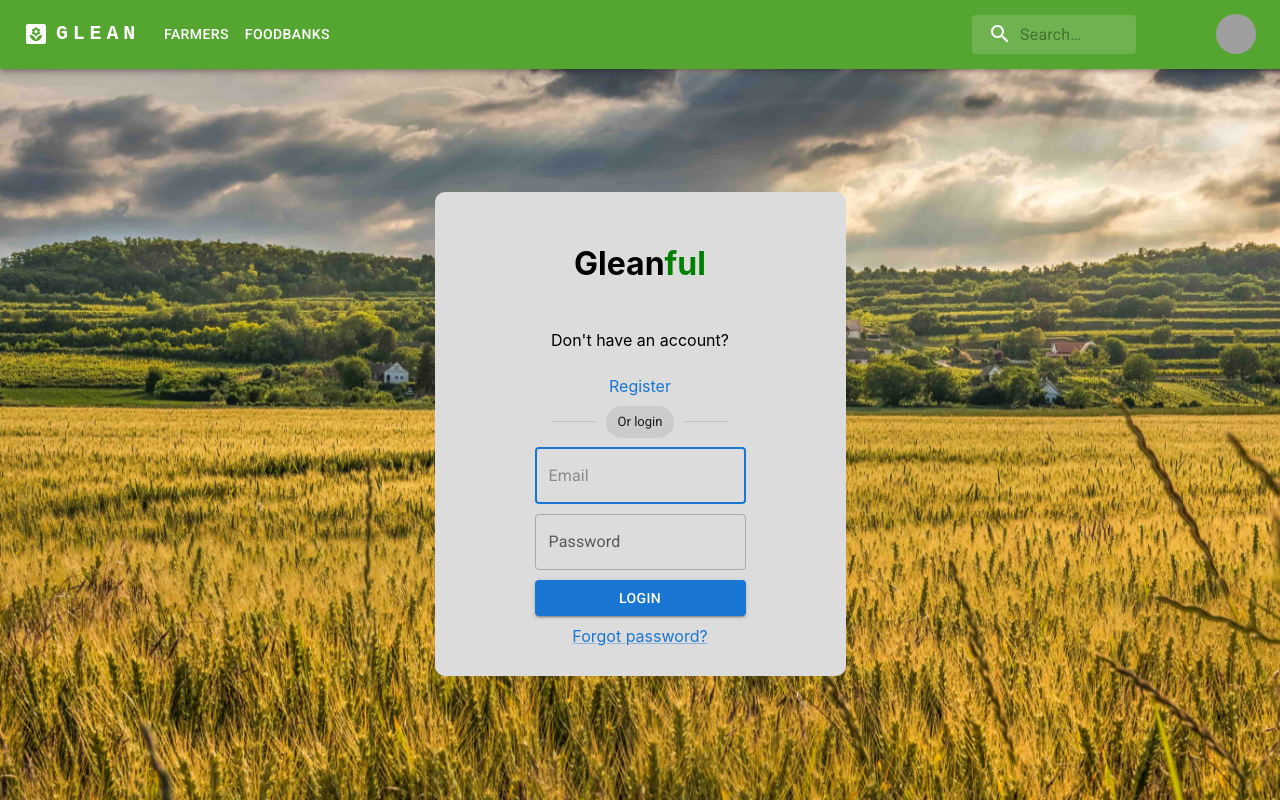
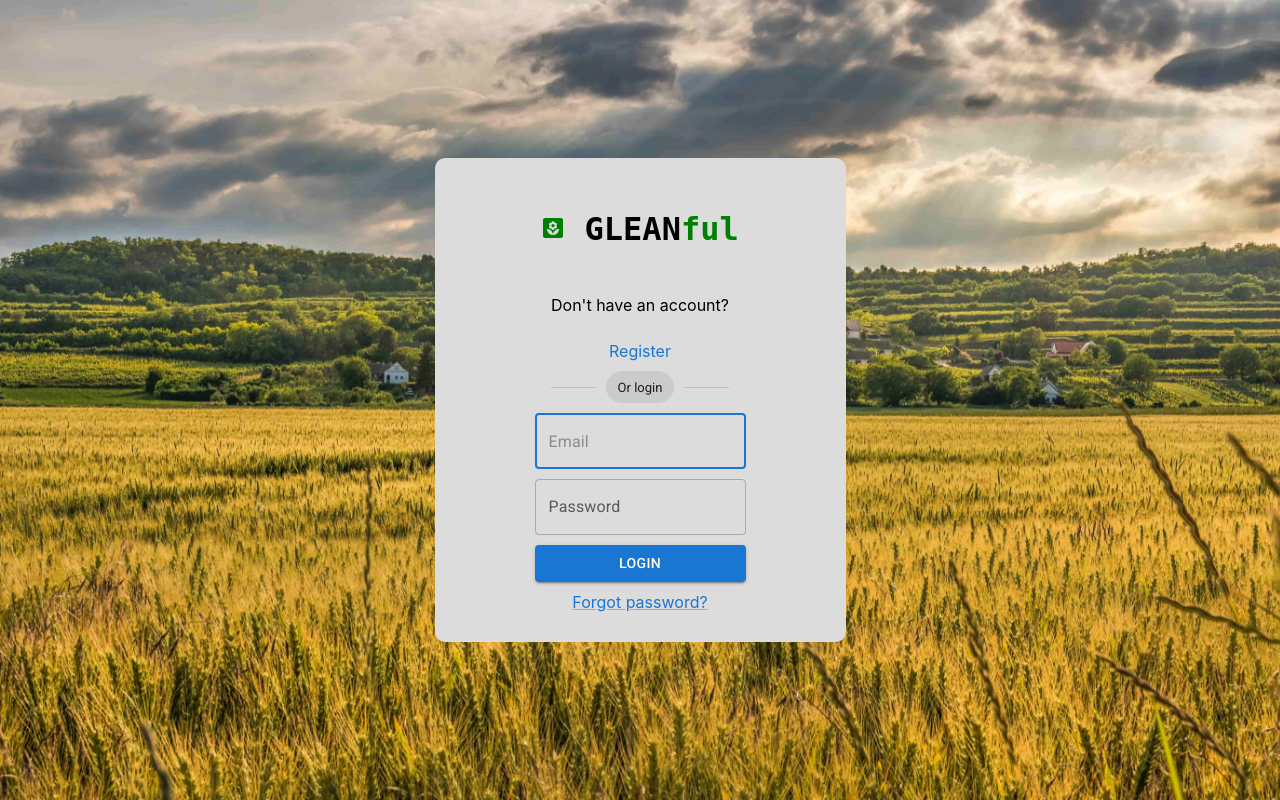
Before and after one commit to 1anakin20/earth-day, a React (Create React App) app in the folder frontend/: page /login in a window 1280 px wide. Built offline with nearby package versions, Linux system fonts and the light colour scheme; grey boxes are pictures that could not be loaded.

Commit message:
Update app name style to be consistent across pages

```diff
--- a/frontend/src/components/ResponsiveAppBar.jsx
+++ b/frontend/src/components/ResponsiveAppBar.jsx
@@ -95,12 +95,12 @@ function ResponsiveAppBar() {
               display: { xs: "none", md: "flex" },
               fontFamily: "monospace",
               fontWeight: 700,
-              letterSpacing: ".3rem",
+              letterSpacing: "0.1rem",
               color: "inherit",
               textDecoration: "none",
             }}
           >
-            GLEAN
+            <span style={{ color: "black" }}>GLEAN</span>ful
           </Typography>
 
           <Box sx={{ flexGrow: 1, display: { xs: "flex", md: "none" } }}>
--- a/frontend/src/components/login/Login.css
+++ b/frontend/src/components/login/Login.css
@@ -31,6 +31,10 @@
     gap: 10px;
 }
 
+.app_name {
+    font-family: "monospace";
+}
+
 .black {
     color: black;
 }
--- a/frontend/src/components/login/login.js
+++ b/frontend/src/components/login/login.js
@@ -6,6 +6,7 @@ import Chip from "@mui/material/Chip";
 import TextField from "@mui/material/TextField";
 import {useState} from "react";
 import ResponsiveAppBar from "../ResponsiveAppBar";
+import YardIcon from "@mui/icons-material/Yard";
 
 function Login() {
     const [username, setUsername] = useState("");
@@ -14,12 +15,16 @@ function Login() {
     return (
         <div className="login__root">
             <div className="login__content">
-                <ResponsiveAppBar/>
                 <div className="login">
                     <div className="login__container">
-                        <h1><span className={"black"}>Glean</span><span className={"green"}>ful</span></h1>
+                        <h1 className='app_name'>
+                            <Link href="/" underline='none'>
+                                <span className={"green"}><YardIcon /></span>
+                                <span className={"black"}> GLEAN</span><span className={"green"}>ful</span>
+                            </Link>
+                        </h1>
                         <p>Don't have an account?</p>
-                        <Link href="#" underline="none">Register</Link>
+                        <Link href="register" underline="none">Register</Link>
                         <Divider variant={"middle"} className={"register__separation"}>
                             <Chip label={"Or login"} color={"default"}/>
                         </Divider>
--- a/frontend/src/components/register/Register.css
+++ b/frontend/src/components/register/Register.css
@@ -25,10 +25,14 @@ html {
   gap: 10px;
 }
 
+.app_name {
+  font-family: "monospace";
+}
+
 .black {
   color: black;
 }
 
 .green {
-  color: green;
+  color: #55A630;
 }
--- a/frontend/src/components/register/Register.js
+++ b/frontend/src/components/register/Register.js
@@ -7,6 +7,8 @@ import Button from '@mui/material/Button';
 import Link from "@mui/material/Link";
 import Divider from "@mui/material/Divider";
 import Chip from "@mui/material/Chip";
+
+import YardIcon from "@mui/icons-material/Yard";
 
 function Register() {
   const [role, setRole] = useState('');
@@ -22,7 +24,12 @@ function Register() {
   ) : (
     <div className="register">
       <section className="register__container">
-        <h1><span className={"black"}>Glean</span><span className={"green"}>ful</span></h1>
+        <h1 className='app_name'>
+          <Link href="/" underline='none'>
+            <span className={"green"}><YardIcon /></span>
+            <span className={"black"}> GLEAN</span><span className={"green"}>ful</span>
+          </Link>
+        </h1>
         <p>Already have an account?</p>
         <Link href="login" underline="none">Login</Link>
         <Divider variant={"middle"} className={"login__separation"}>
--- a/frontend/src/components/register/RegisterForm.css
+++ b/frontend/src/components/register/RegisterForm.css
@@ -5,3 +5,7 @@
   justify-content: center;
   padding: 2em 0;
 }
+
+.app_name {
+  font-family: "monospace";
+}
--- a/frontend/src/components/register/RegisterForm.js
+++ b/frontend/src/components/register/RegisterForm.js
@@ -6,6 +6,8 @@ import TextField from '@mui/material/TextField';
 import Link from "@mui/material/Link";
 import Divider from "@mui/material/Divider";
 import Chip from "@mui/material/Chip";
+
+import YardIcon from "@mui/icons-material/Yard";
 
 function RegisterForm(props) {
   const { role, username, setRole, setUsername } = props;
@@ -34,7 +36,12 @@ function RegisterForm(props) {
   return (
     <div className="register__long">
       <form className="register__container">
-        <h1><span className={"black"}>Glean</span><span className={"green"}>ful</span></h1>
+        <h1 className='app_name'>
+          <Link href="/" underline='none'>
+            <span className={"green"}><YardIcon /></span>
+            <span className={"black"}> GLEAN</span><span className={"green"}>ful</span>
+          </Link>
+        </h1>
         <p>Already have an account?</p>
         <Link href="login" underline="none">Login</Link>
         <Divider variant={"middle"} className={"login__separation"}>
```
